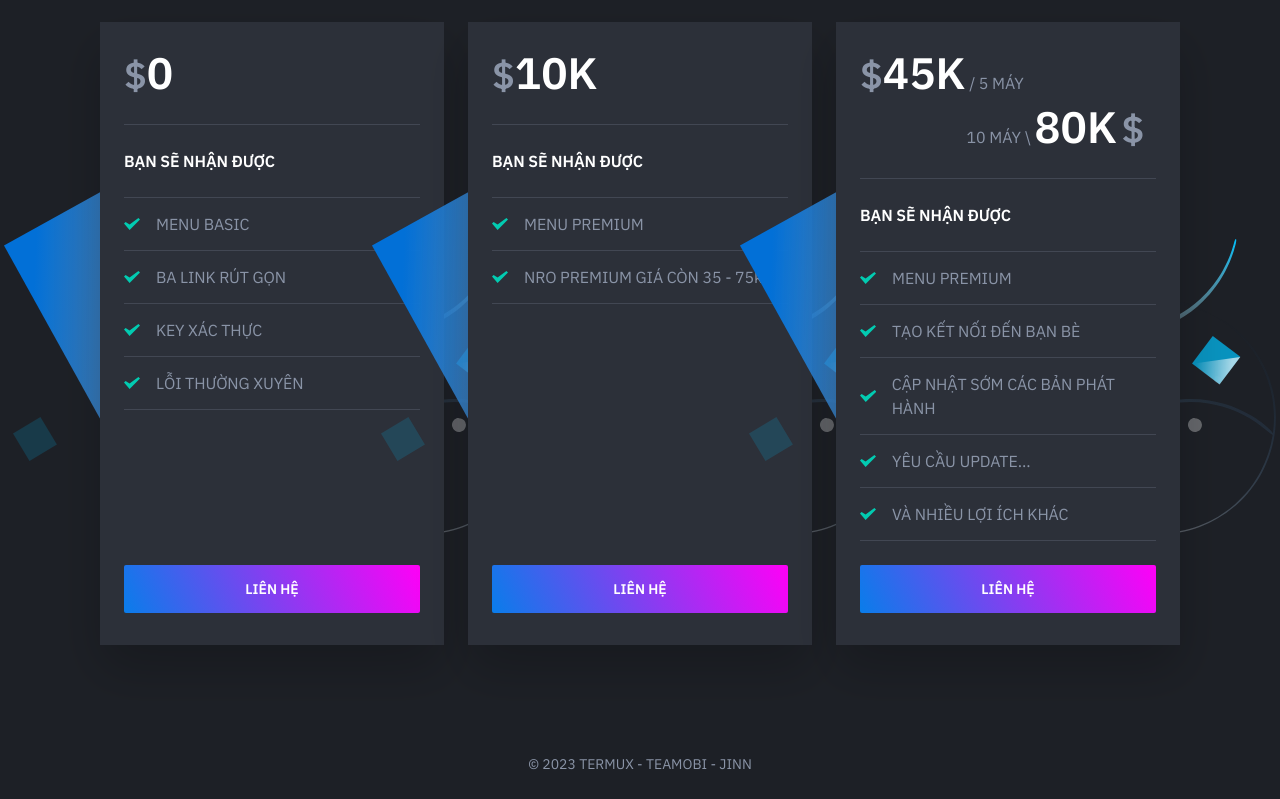
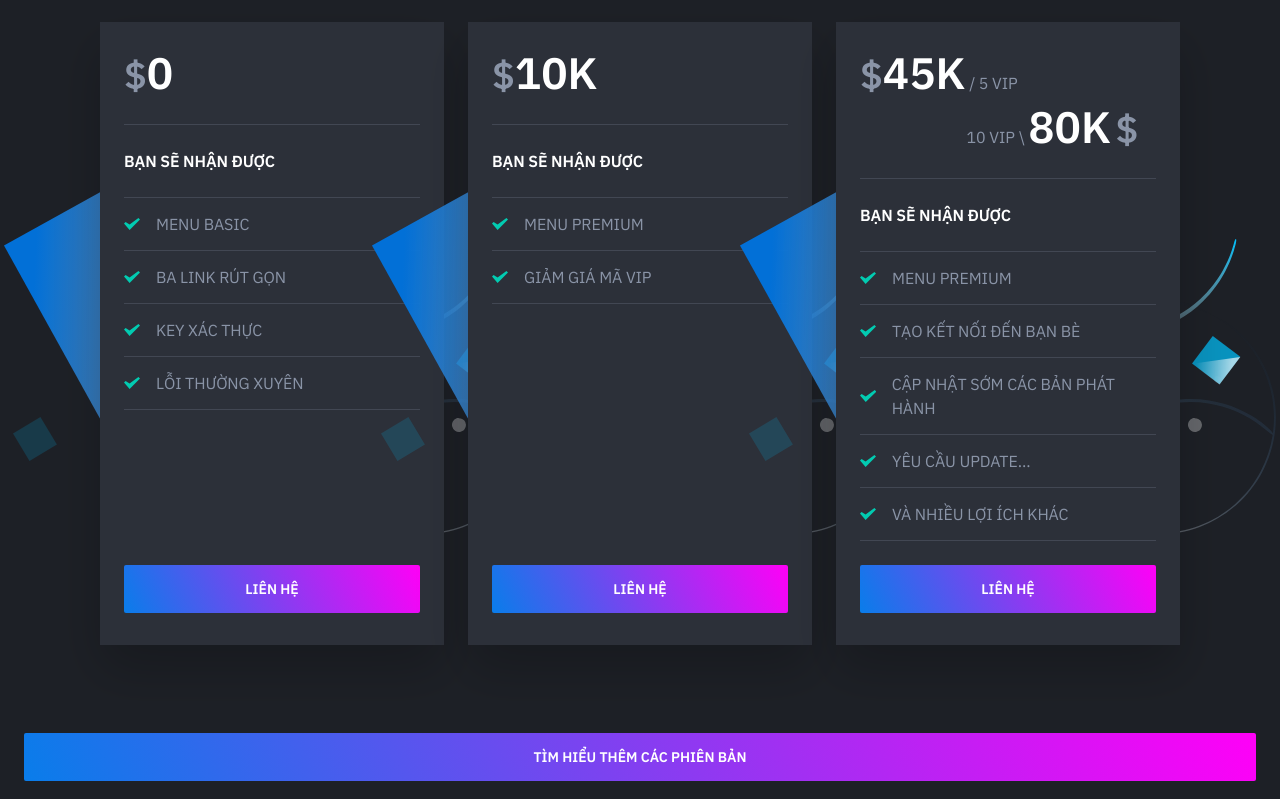
Before and after one commit to truong10css/TRUONGG-PAGE, a plain HTML site: page index.html in a window 1280 px wide. Shown: the part 2170-2969 px from the top of the page. Drawn offline with nearby package versions, Linux system fonts and the light colour scheme.

Commit message:
Update index.html

```diff
--- a/index.html
+++ b/index.html
@@ -206,7 +206,7 @@
                                                 <span>MENU PREMIUM</span>
                                             </li>
                                             <li>
-                                                <span>NRO PREMIUM GIÁ CÒN 35 - 75k</span>
+                                                <span>GIẢM GIÁ MÃ VIP</span>
                                             </li>
 
                                         </ul>
@@ -220,7 +220,7 @@
                                 <div class="pricing-table-inner is-revealing" style="visibility: visible;">
                                     <div class="pricing-table-main">
                                         <div class="pricing-table-header pb-24">
-                                            <div class="pricing-table-price"><span class="pricing-table-price-currency h2">&lrm;$</span><span class="pricing-table-price-amount h1">45K</span><span class="text-xs"> / 5 MÁY</span><br><span class="text-xs">  &lrm; &lrm; &lrm; &lrm; &lrm; &lrm; &lrm; &lrm; &lrm; &lrm; &lrm; &lrm; &lrm; &lrm; &lrm;&lrm; &lrm;  &lrm;&lrm; &lrm; &lrm; &lrm; &lrm; &lrm; &lrm; &lrm; &lrm; &lrm; &lrm; &lrm;  &lrm; 10 MÁY \ </span>
+                                            <div class="pricing-table-price"><span class="pricing-table-price-currency h2">&lrm;$</span><span class="pricing-table-price-amount h1">45K</span><span class="text-xs"> / 5 VIP</span><br><span class="text-xs">  &lrm; &lrm; &lrm; &lrm; &lrm; &lrm; &lrm; &lrm; &lrm; &lrm; &lrm; &lrm; &lrm; &lrm; &lrm;&lrm; &lrm;  &lrm;&lrm; &lrm; &lrm; &lrm; &lrm; &lrm; &lrm; &lrm; &lrm; &lrm; &lrm; &lrm;  &lrm; 10 VIP \ </span>
 <span class="pricing-table-price-amount h1">80K</span>                                           <span class="pricing-table-price-currency h2">&lrm;$</span>
                                            </div>
                                         </div>
@@ -248,6 +248,9 @@
                             </div>
                         </div>
                     </div>
+			<div class="pricing-table-cta mb-8">
+                        	<a class="button button-primary button-shadow button-block" href="#">TÌM HIỂU THÊM CÁC PHIÊN BẢN</a>
+                        </div>
                 </div>
 
 
```
